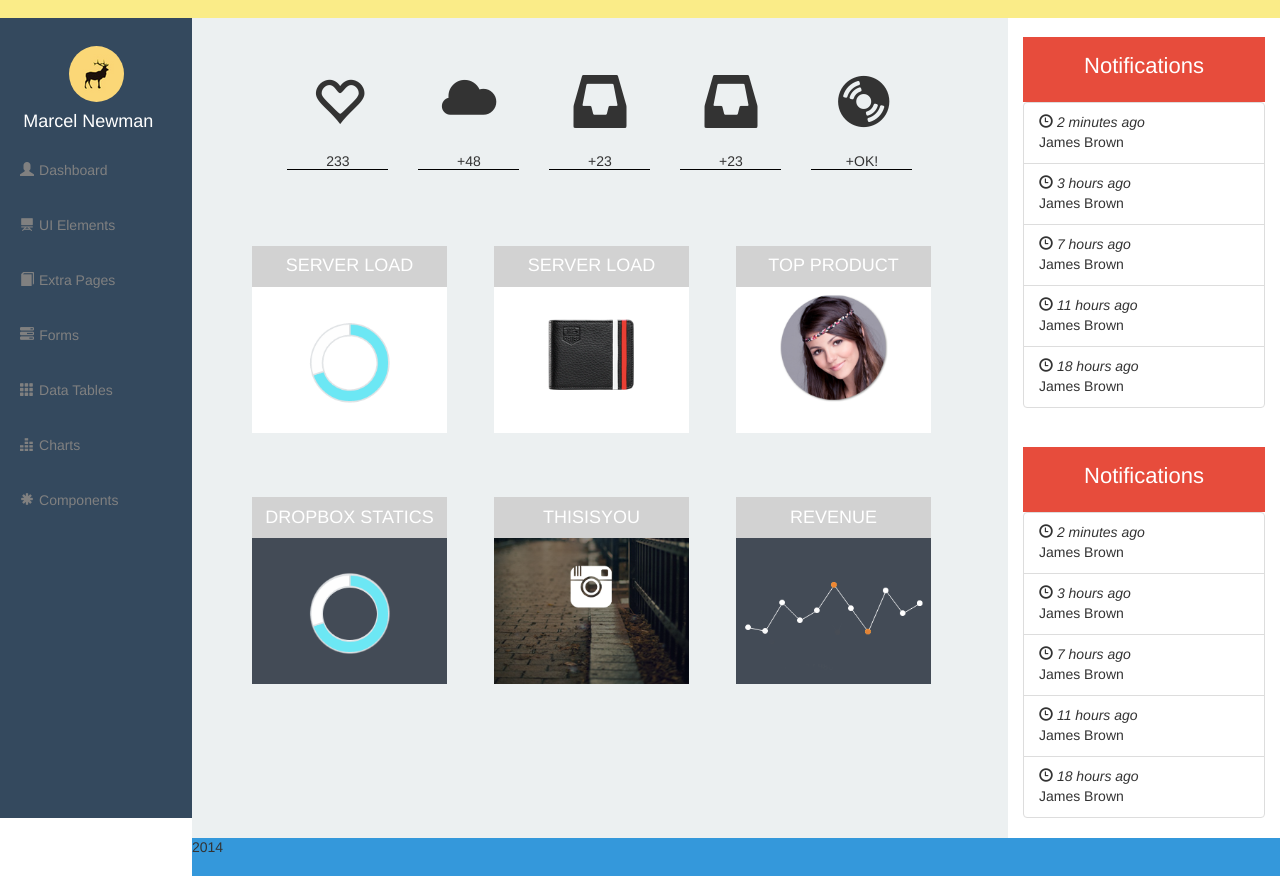
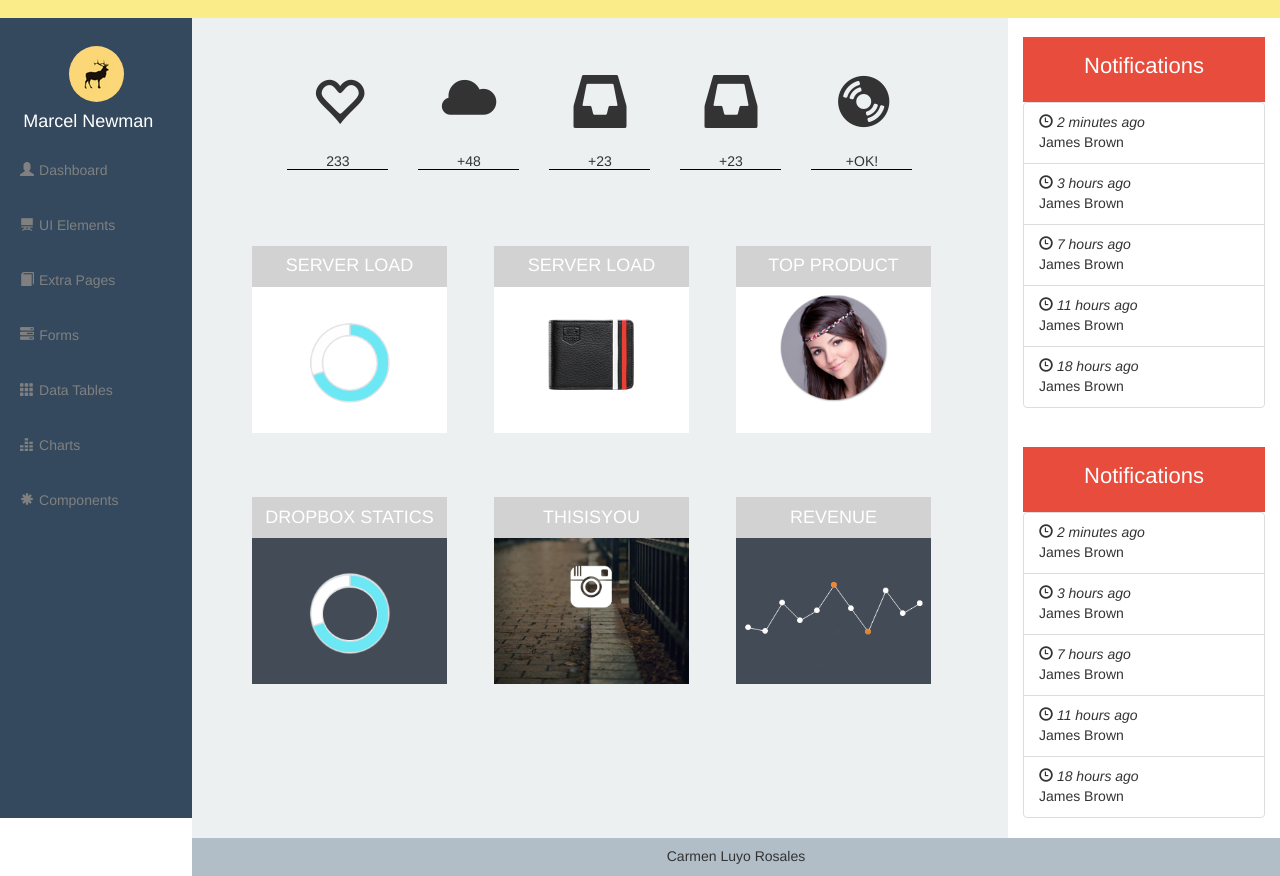
Before and after one commit to carmenluyo/DASHBOARD-, a plain HTML site: page index.html in a window 1280 px wide. Shown: the part 54-930 px from the top of the page. Drawn offline with nearby package versions, Linux system fonts and the light colour scheme.

```diff
--- a/index.html
+++ b/index.html
@@ -193,7 +193,7 @@
 				</div>
 			</div>
 			<footer>
-			<p>2014</p>
+			<p>Carmen Luyo Rosales</p>
 		</footer>
 		</section>
 	</div>
--- a/stylesheets/views/_home.scss
+++ b/stylesheets/views/_home.scss
@@ -141,8 +141,12 @@
 	font-style:italic;
 }
 footer{
-	background-color: #3498db;
-	  height: 38px;
+  background-color: #B2BEC7;
+  height: 38px;
+  	p{
+  		text-align: center;
+		padding: 9px;
+  	}
 }
 
 
```
Also changed, not shown: stylesheets/main.css, 1 other file.
